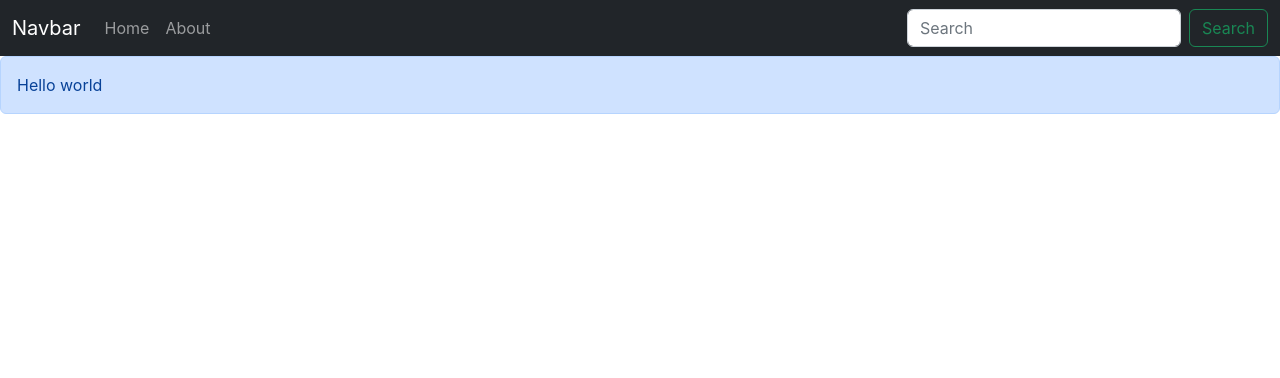
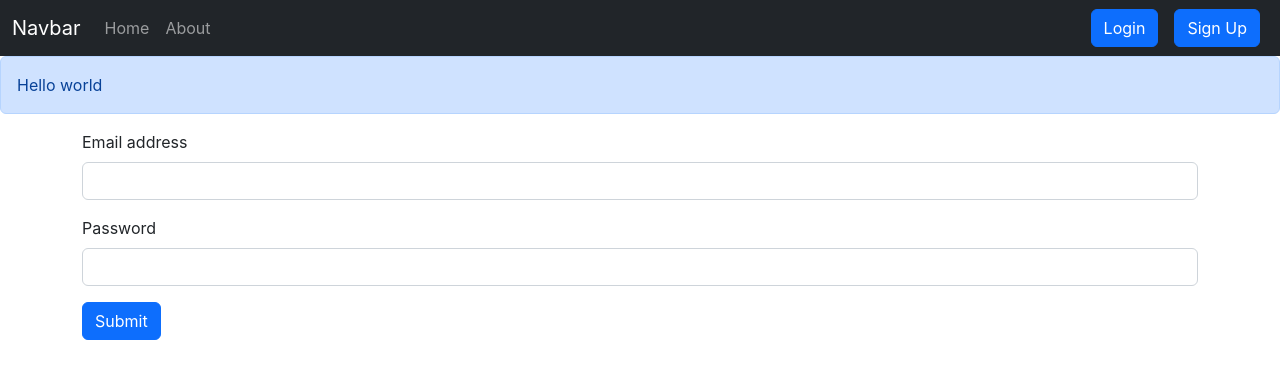
Before and after one commit to divyasinghshah/iNotebook, a React (Create React App) app: page /login in a window 1280 px wide. Shown: the top 378 px of the page. Built offline with nearby package versions, Linux system fonts and the light colour scheme.

Commit message:
Login API

```diff
--- a/src/App.js
+++ b/src/App.js
@@ -11,6 +11,8 @@
 import { Navbar } from './components/Navbar';
 import NoteState from './context/notes/noteState';
 import Alert from './components/Alert';
+import Signup from './components/Signup';
+import Login from './components/Login';
 function App() {
   return (
     <>
@@ -21,9 +23,11 @@
     <NoteState>
     <div className="container">
     <Routes>
-
+    <Route exact path="/" element={<Home/>}/>
       <Route exact path="/home" element={<Home/>}/>
       <Route exact path="/about" element={<About />} />
+      <Route exact path="/login" element={<Login />} />
+      <Route exact path="/signup" element={<Signup />} />
 
     </Routes>
     </div>
--- /dev/null
+++ b/src/components/Login.js
@@ -0,0 +1,49 @@
+import React,{useState} from 'react'
+import { useNavigate} from "react-router-dom";
+const Login = () => {
+    const [credentials, setcredentials] = useState({email:"",password:""});
+    let navigate = useNavigate();
+    const handleSubmit=async(e)=>{
+        e.preventDefault();
+        const response= await fetch(`http://localhost:5000/api/auth/login`,{
+            method:'POST',
+            headers:{
+                'Content-Type':'application/json'
+
+            },
+            body:JSON.stringify({email:credentials.email,password:credentials.password})
+        });
+        const json= await response.json();
+
+         if(json.success){
+
+            localStorage.setItem('token',json.token);
+            navigate('/');
+        }
+        else{
+            alert("Invalid Credentials");
+        }
+
+
+    }
+    const onChange=(e)=>{
+        setcredentials({...credentials,[e.target.name]:e.target.value})
+    }
+    return (
+        <form onSubmit={handleSubmit}>
+            <div className="mb-3">
+                <label for="exampleInputEmail1" className="form-label">Email address</label>
+                <input type="email" className="form-control" id="email" value={credentials.email} name='email' aria-describedby="emailHelp" onChange={onChange}/>
+
+            </div>
+            <div className="mb-3">
+                <label for="password" className="form-label" >Password</label>
+                <input type="password" className="form-control" name= "password"  id="password"  value={credentials.password} onChange={onChange}/>
+            </div>
+
+            <button type="submit" className="btn btn-primary">Submit</button>
+        </form>
+    )
+}
+
+export default Login;
--- a/src/components/Navbar.js
+++ b/src/components/Navbar.js
@@ -26,8 +26,9 @@
 
             </ul>
             <form className="d-flex" role="search">
-                <input className="form-control me-2" type="search" placeholder="Search" aria-label="Search"/>
-                <button className="btn btn-outline-success" type="submit">Search</button>
+
+                <Link className="btn btn-primary mx-2" to="/login" role="button">Login</Link>
+                <Link className="btn btn-primary mx-2" to="/signup" role="button">Sign Up</Link>
             </form>
             </div>
         </div>
--- a/src/components/Notes.js
+++ b/src/components/Notes.js
@@ -67,7 +67,7 @@
             </div>
             <div className="modal-footer">
               <button type="button" ref={refClose} className="btn btn-secondary" data-bs-dismiss="modal">Close</button>
-              <button type="submit" className="btn btn-primary" onClick={handleClick}>Update Note</button>
+              <button type="submit" disabled={note.etitle.length<5 || note.edescription.length<5} className="btn btn-primary" onClick={handleClick}>Update Note</button>
             </div>
           </div>
         </div>
--- /dev/null
+++ b/src/components/Signup.js
@@ -0,0 +1,9 @@
+import React from 'react'
+
+const Signup = () => {
+  return (
+    <div>Signup</div>
+  )
+}
+
+export default Signup
```
Also changed, not shown: 1 other file (tests, documents, lock files or other folders).
